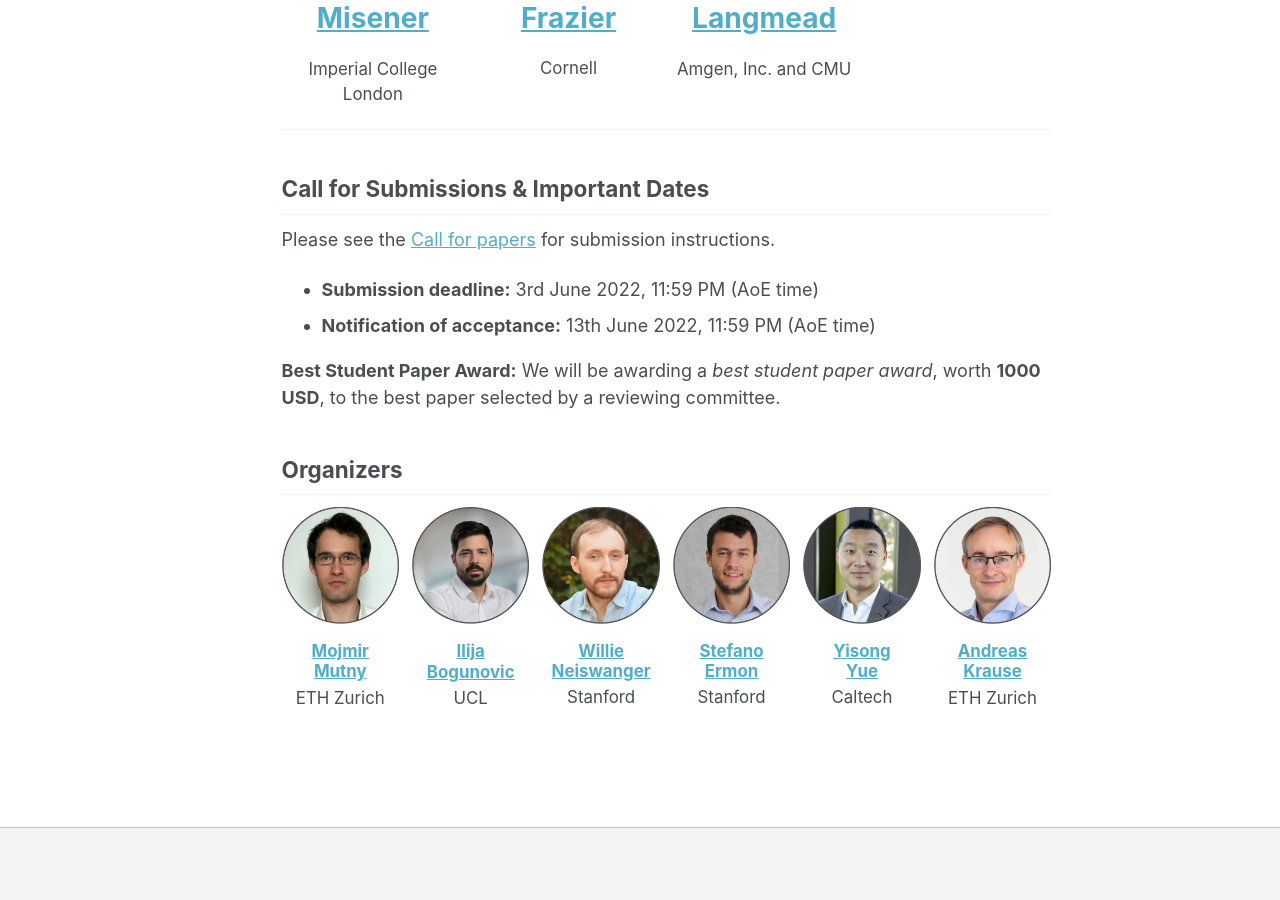
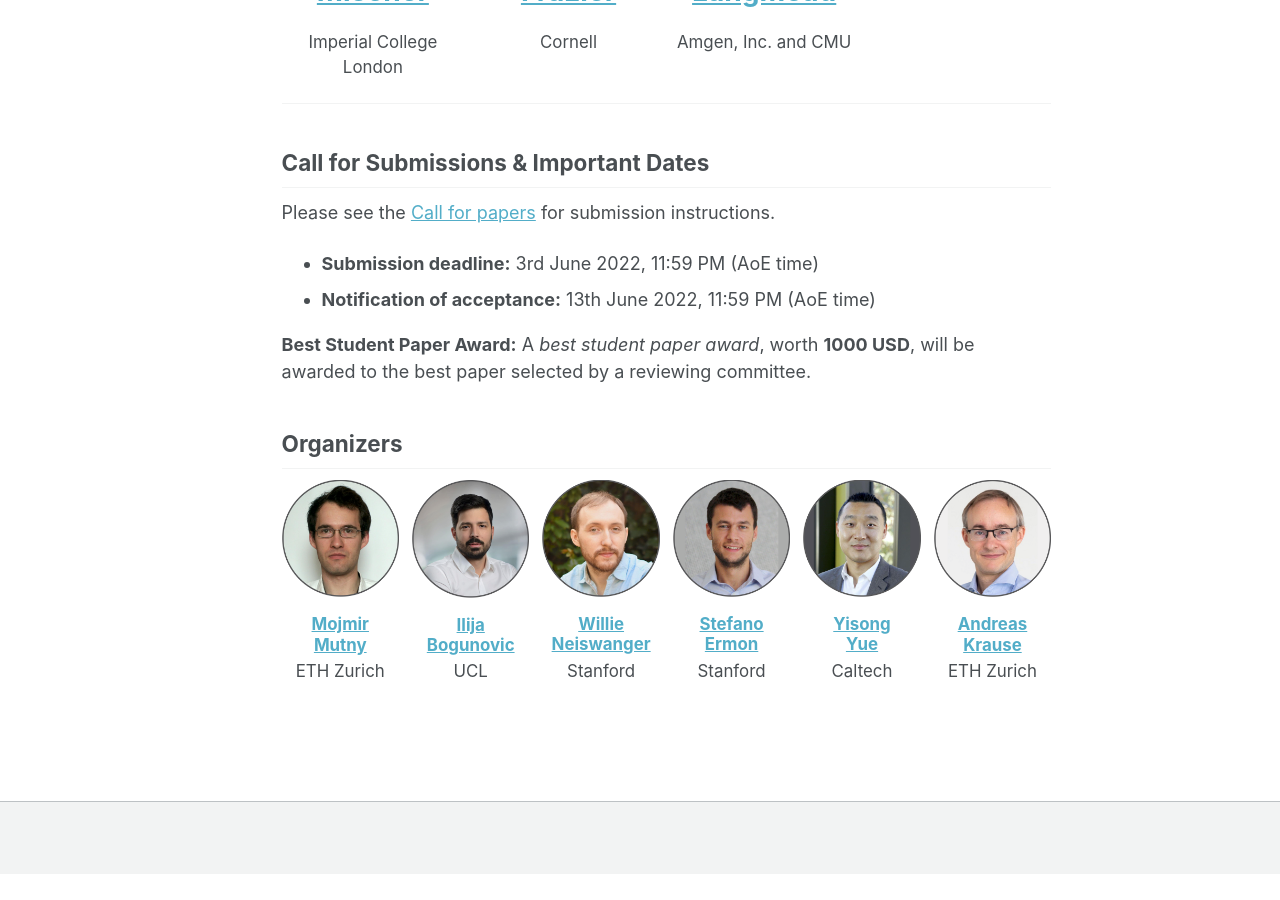
Before and after one commit to realworldml/icml2022, a Jekyll site: the page built from _pages/about.md, in a window 1280 px wide and 900 px high, scrolled down 1418 px. Built offline with Jekyll 4.4.1, drawn with Linux system fonts in a browser that asks for light colours; after the commit the page ends 2292 px from its top, so only the background shows below that.

Commit message:
update about page fontsize and phrasing

```diff
--- a/_pages/about.md
+++ b/_pages/about.md
@@ -57,7 +57,7 @@ feature_row_custom2:
 
 
 ---
-## <center> ICML Workshop, July 2022, Baltimore, US </center> ##
+### <center> ICML Workshop, July 2022, Baltimore, US </center> ###
 ------
 
 {: .text-justify}
@@ -78,7 +78,7 @@ Please see the [Call for papers](/cfp/) for submission instructions.
 * **Submission deadline:** 3rd June 2022, 11:59 PM (AoE time)
 * **Notification of acceptance:** 13th June 2022, 11:59 PM (AoE time)
 
-**Best Student Paper Award:** We will be awarding a *best student paper award*, worth **1000 USD**, to the best paper selected by a reviewing committee.
+**Best Student Paper Award:** A *best student paper award*, worth **1000 USD**, will be awarded to the best paper selected by a reviewing committee.
 
 <!-- * [Camera-ready paper](cfp.md#camera-ready-instructions) submission deadline: 15 July 2020, 11:59 PM (AoE time)
 * [Lightning talk slides](cfp.md#lightning-talk-instructions) submission deadline: 15 July 2020, 11:59 PM (AoE time)
```
